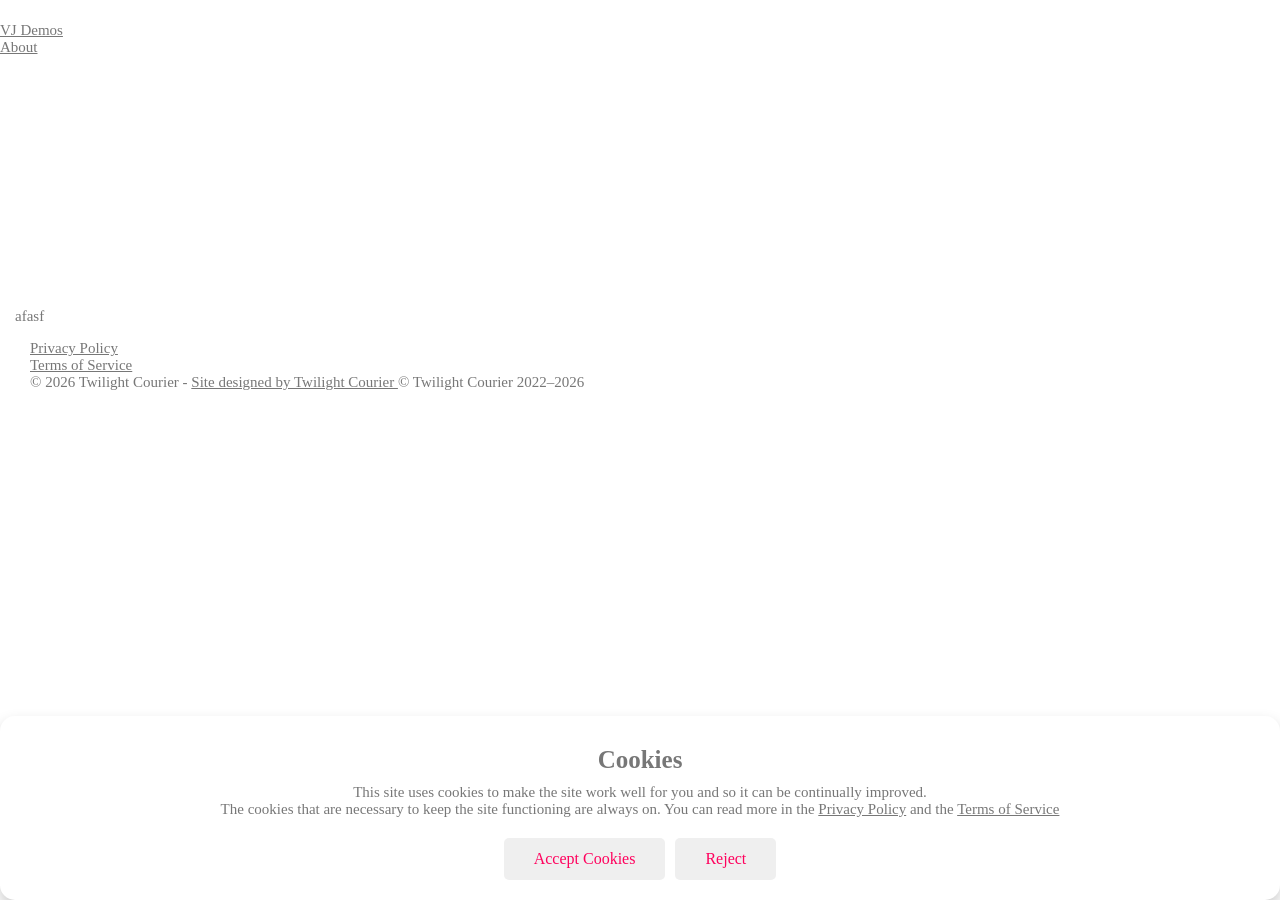
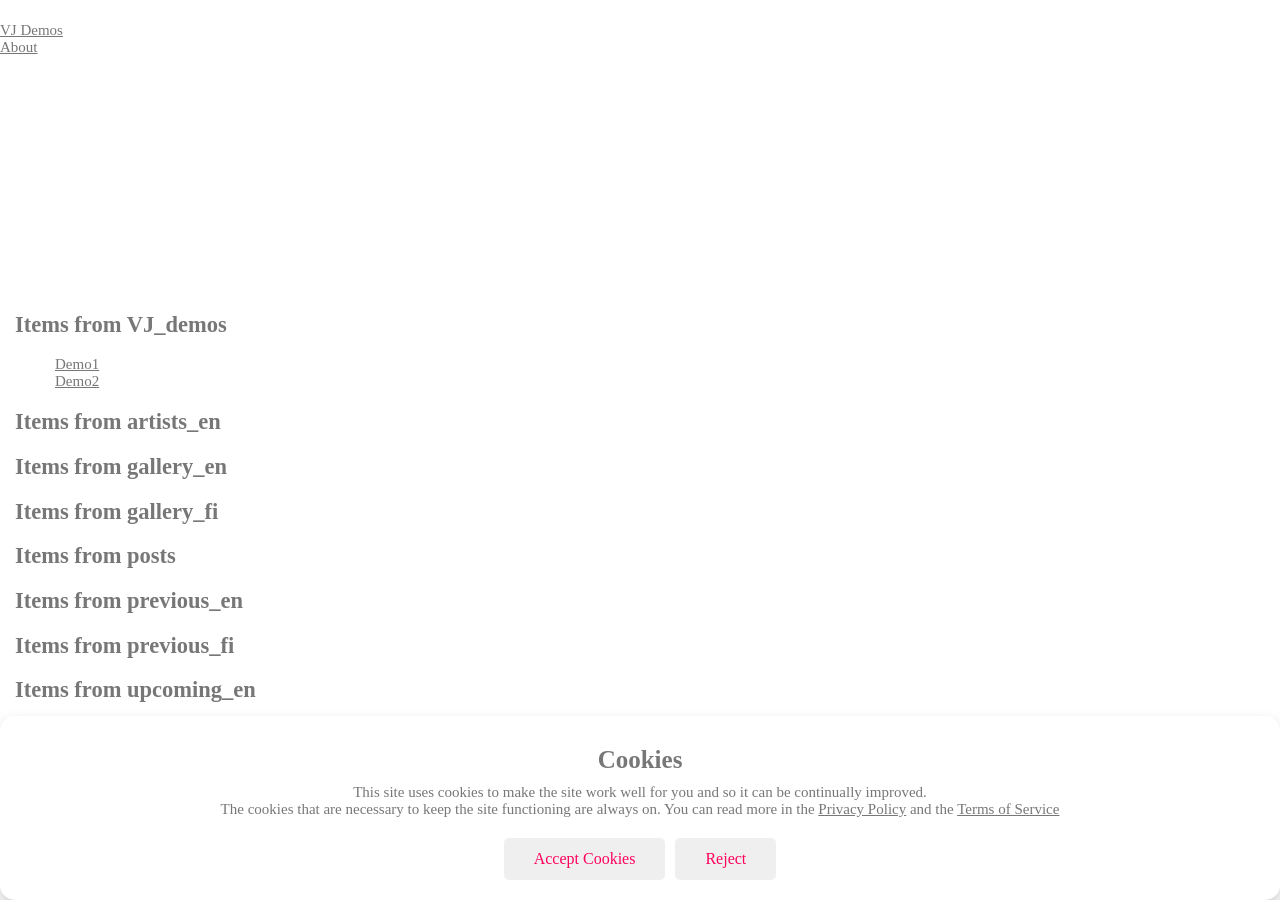
Before and after one commit to twilightcourier/twilightcourier.github.io, a Jekyll site: the page built from index.html, in a window 1280 px wide. Built offline with Jekyll 4.4.1, drawn with Linux system fonts in a browser that asks for light colours; some web fonts are replaced.

Commit message:
Listing all collections and subfiles for each

```diff
--- a/_config.yml
+++ b/_config.yml
@@ -10,7 +10,7 @@ title: Twilight Courier
 permalink: /:categories/:year/:month/:day/:title:output_ext
 
 collections:
-  artists_fi:
+  VJ_demos:
     output: true
   gallery_fi:
     output: true
--- a/css/tile1.css
+++ b/css/tile1.css
@@ -1,3 +1,16 @@
-.works_page_container{
+.works_page_container {
     display: ;
 }
+
+.works_page_tile_group {
+    display: grid;
+    grid-template-columns: repeat(auto-fill, minmax(16.36vw, 1fr));
+    grid-auto-rows: auto;
+    font-family: sans-serif;
+    margin-bottom: 1vh;
+    max-width: 100%;
+    gap: 2vw;
+    column-gap: 2vw;
+    transform-origin: left top;
+    column-gap: 0.2vw;
+}
--- a/index.html
+++ b/index.html
@@ -16,12 +16,18 @@ meta_content: Twilight Courier
 
 <p id="demo"></p>
 
+{% for collection in site.collections %}
+<h2>Items from {{ collection.label }}</h2>
+<ul>
+    {% for item in site[collection.label] %}
+    <li><a href="{{ item.url }}">{{ item.title }}</a></li>
+    {% endfor %}
+</ul>
+{% endfor %}
 
+<div class="works_page_container">
+    afasf
 
+    <div class="tile-container">
 
-    <div class="works_page_container">
-        afasf
-
-        <div class = "tile-container">
-
-        </div>
+    </div>
```
Also changed, not shown: collections_content_/_VJ_demos/demo1.md (added, +21 -0 lines), collections_content_/_VJ_demos/demo2.md (added, +21 -0 lines).
